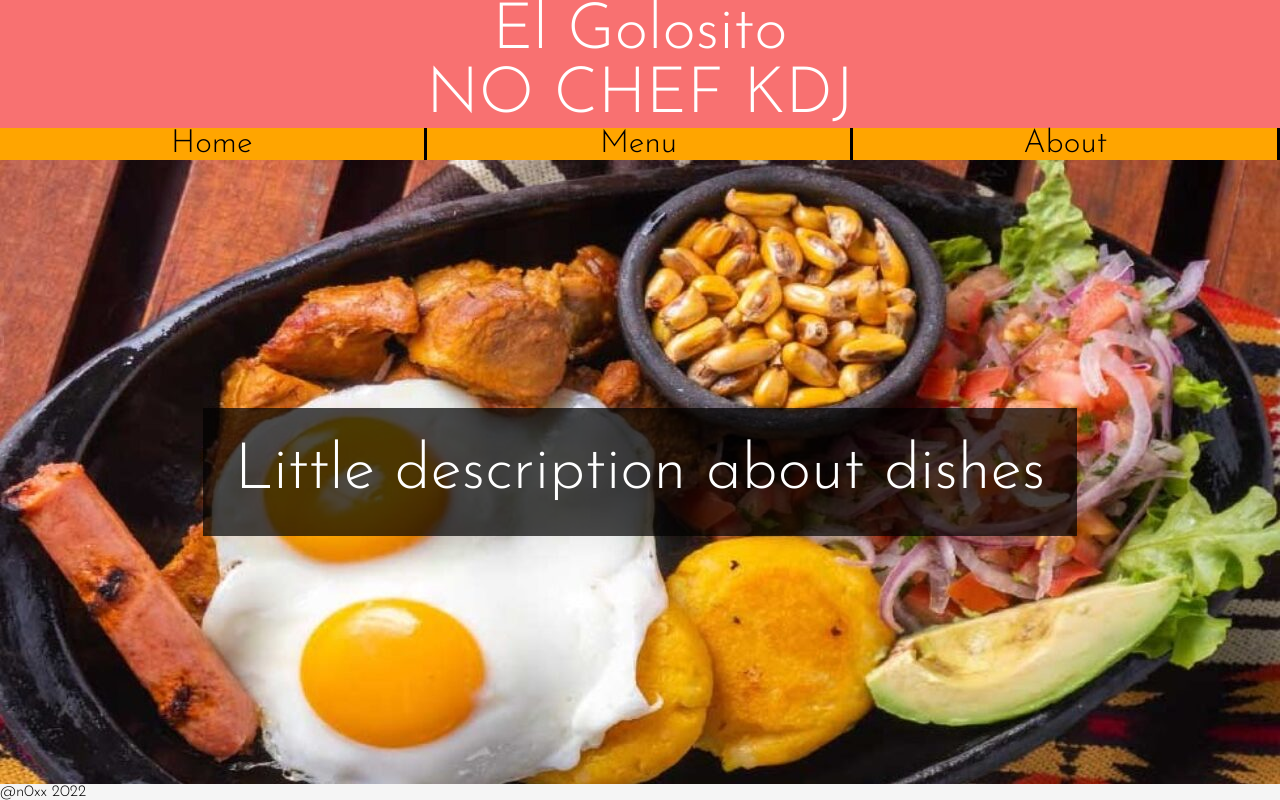
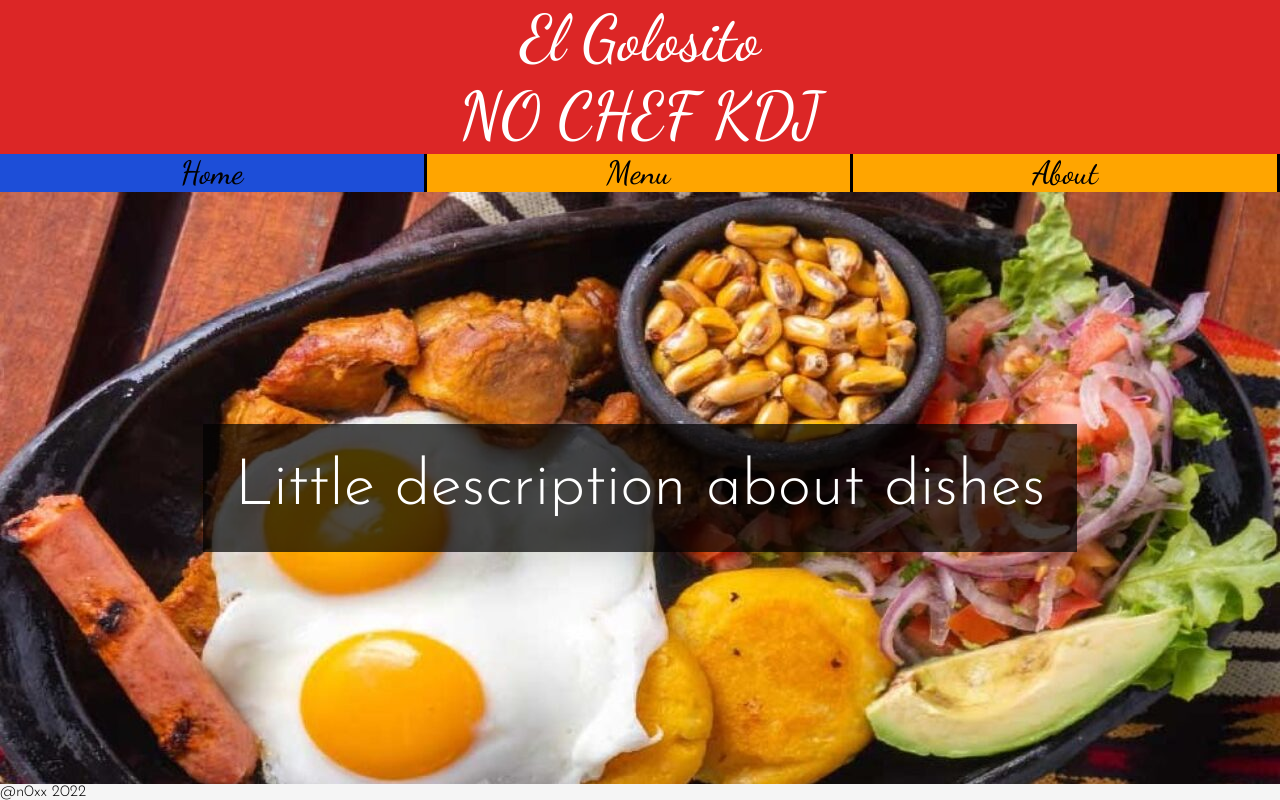
Before and after one commit to noxx896/project-restaurant-page, a website built with webpack: page dist/index.html in a window 1280 px wide. Both pictures are taken after a click on the element "Home". Built offline with nearby package versions, Linux system fonts and the light colour scheme; files whose address does not match are found by name.

Commit message:
Added new font for the title

```diff
--- a/src/modules/styles/home.css
+++ b/src/modules/styles/home.css
@@ -1,4 +1,5 @@
 @import url('https://fonts.googleapis.com/css2?family=Josefin+Sans:wght@300&display=swap');
+@import url('https://fonts.googleapis.com/css2?family=Dancing+Script:wght@500&display=swap');
 
 html, body {
     height: 100%;
@@ -14,7 +15,8 @@ html, body {
 
 #header {
    font-size: 2rem;
-    background-color: #f87171;
+   font-family: 'Dancing Script', cursive;
+   background-color: #dc2626;
 }
 
 #logo-div {
@@ -34,11 +36,21 @@ html, body {
     border-right-style: solid;
     width: 100%;
     text-align: center;
+    cursor: pointer;
     transition: background-color .5s;
 }
 
 #sections-div > div:hover {
     background-color: #fbbf24;
+}
+
+#sections-div > div:focus {
+    background-color: #ffdb3a;
+    /*color: #ffffff;*/
+}
+
+.selected-div {
+    background-color: #1d4ed8;
 }
 
 #container {
```
